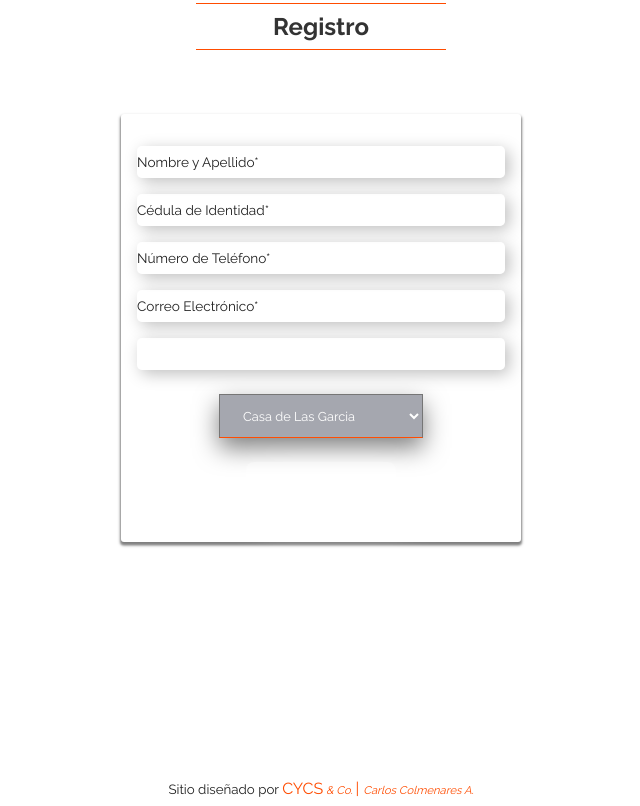
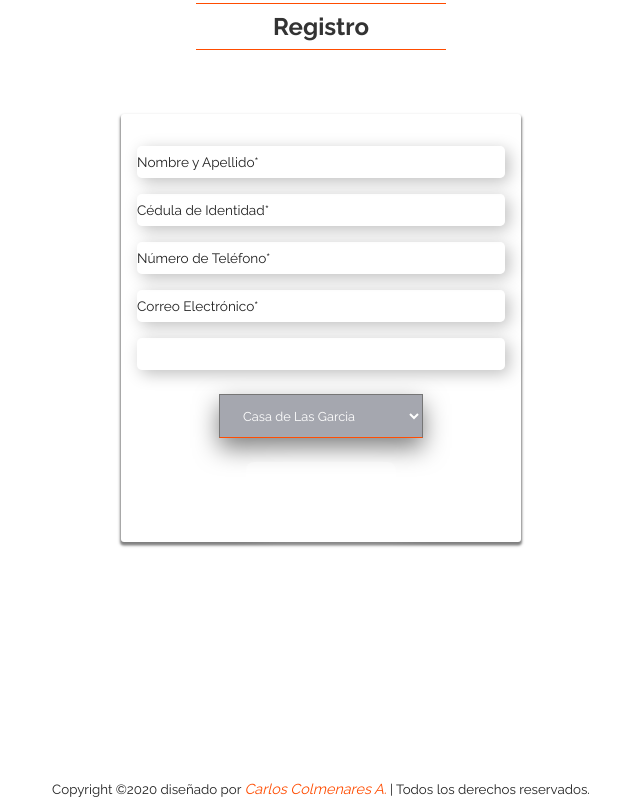
Before and after one commit to cycscarlos/Invitacion_Boda, a plain HTML site: page index.html in a window 1280 px wide. Shown: the part 2120-2926 px from the top of the page, without its empty margins (319-959 px from the left). Drawn offline with Linux system fonts and the light colour scheme.

Commit message:
Ajustes al copyright del footer

```diff
--- a/css/style.css
+++ b/css/style.css
@@ -666,6 +666,7 @@ p {
 }
 .footer a span {
   color: var(--first-color);
-  font-size: 0.7rem;
+  font-size: 0.9rem;
+  font-weight: 400;
   font-style: italic;
 }
--- a/index.html
+++ b/index.html
@@ -228,6 +228,7 @@
                 </article>
               </div>
             </div>
+          </div>
           </aside>
         </article>
       </div>
@@ -235,11 +236,16 @@
     <footer class="footer">
       <div class="container">
 
-        <small
+        <!-- <small
           >Sitio diseñado por
           <a href="https://carlos-colmenares-a.netlify.app" target="_blank" rel="noopener"
             >CYCS<span> & Co. </span>| <span>Carlos Colmenares A.</span></a
-          ></small
+          ></small -->
+        <small
+          >Copyright &COPY;2020 diseñado por
+          <a href="https://carlos-colmenares-a.netlify.app" target="_blank" rel="noopener"
+            ><span> Carlos Colmenares A.</span></a
+          > | Todos los derechos reservados.</small
         >
       </footer>
       </div>
```
